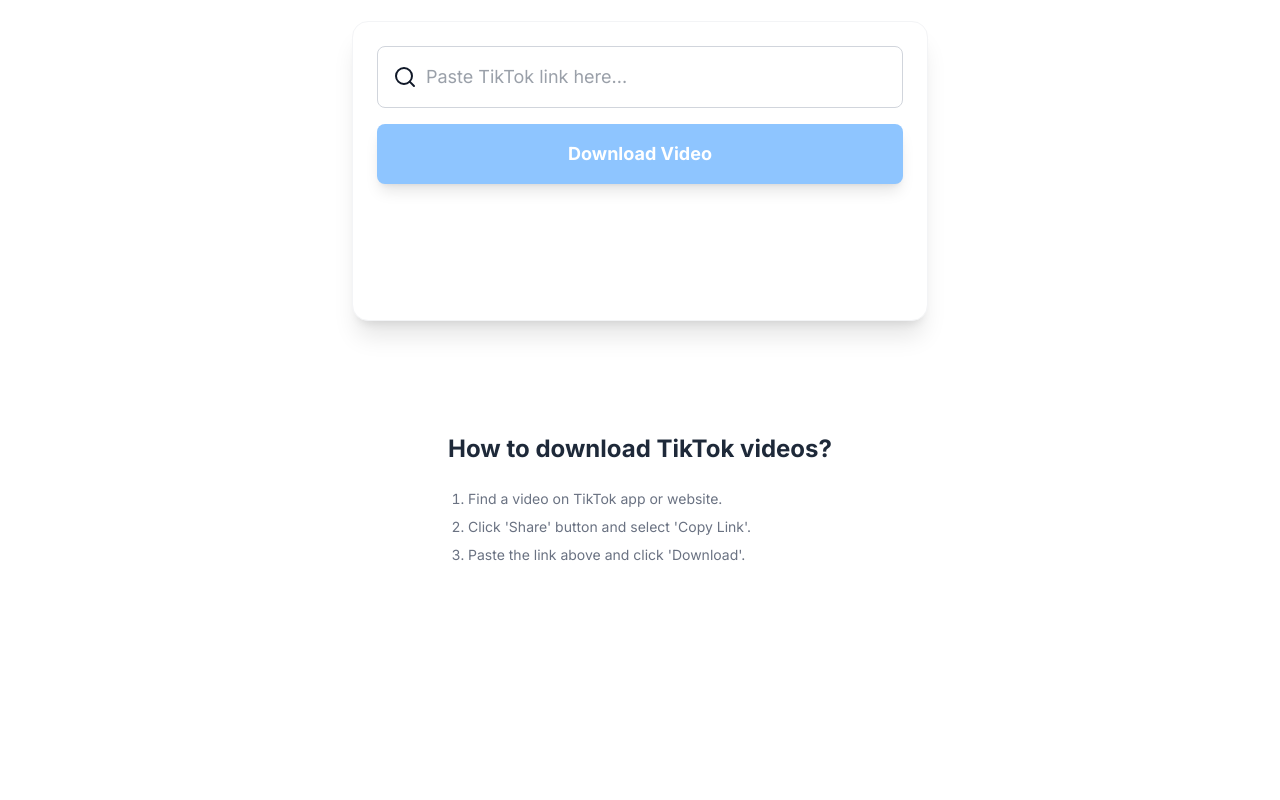
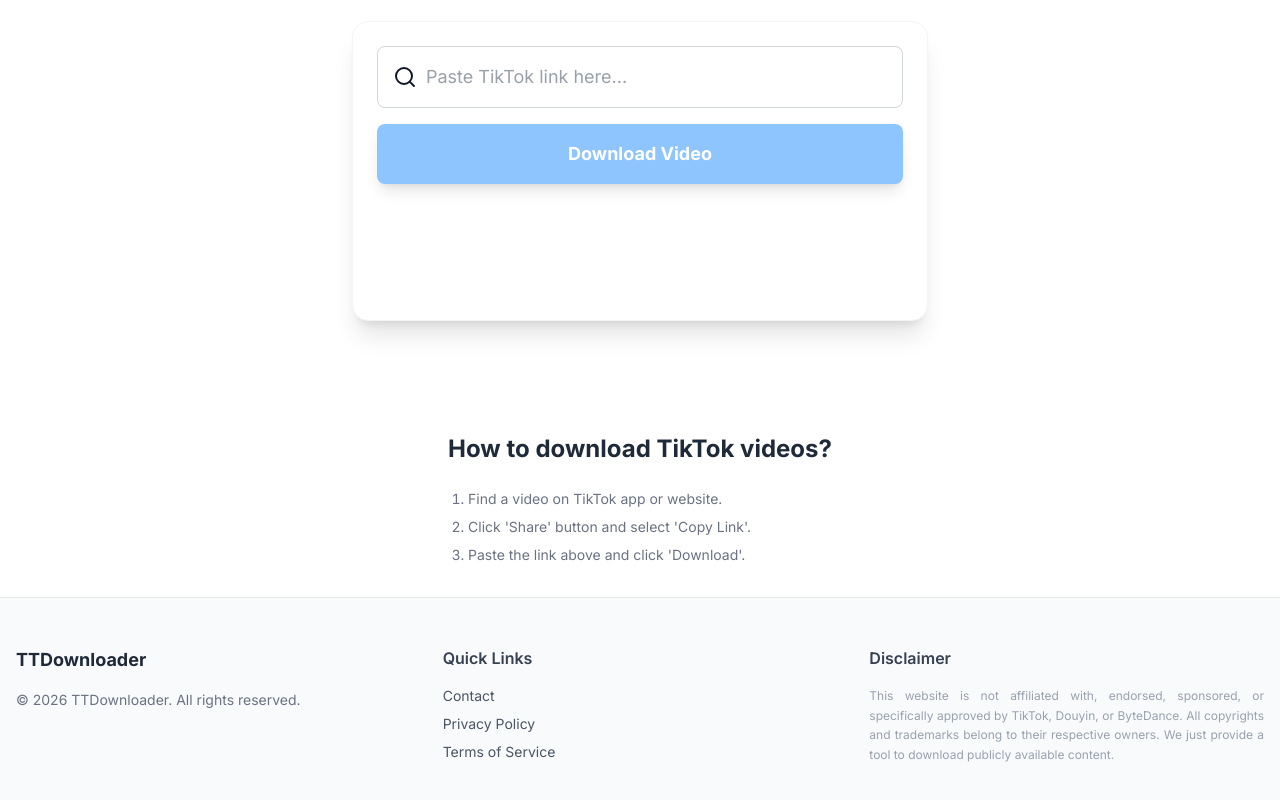
Before and after one commit to yarsted1677/ttdownload, a Next.js app: page / in a window 1280 px wide. Shown: the part 252-1052 px from the top of the page. Before the commit the page ends 849 px from the top, so only its background shows below. Built offline with nearby package versions, Linux system fonts and the light colour scheme.

Commit message:
feat: enhance Footer and Navbar components with localization support and new links

```diff
--- a/components/Footer.tsx
+++ b/components/Footer.tsx
@@ -1,11 +1,49 @@
-import React from 'react';
+import Link from "next/link";
+import { TEXTS } from "@/locales/en";
 
-export default function Footer (){
+export default function Footer() {
+  return (
+    <footer className="w-full bg-gray-50 border-t border-gray-200 mt-auto">
+      <div className="container mx-auto px-4 py-12">
+        <div className="grid grid-cols-1 md:grid-cols-3 gap-8">
 
-    return(
+          <div className="space-y-4">
+            <h3 className="text-lg font-bold text-gray-800">{TEXTS.navbar.brand}</h3>
+            <p className="text-sm text-gray-500">
+              {TEXTS.footer.copyright}
+            </p>
+          </div>
 
-        <div/>
+          <div className="space-y-4">
+            <h4 className="font-semibold text-gray-700">{TEXTS.footer.quickLinks}</h4>
+            <ul className="space-y-2 text-sm text-gray-600">
+              <li>
+                <Link href="/contact" className="hover:text-blue-600 transition-colors">
+                  {TEXTS.footer.contact}
+                </Link>
+              </li>
+              <li>
+                <Link href="#" className="hover:text-blue-600 transition-colors">
+                  {TEXTS.footer.privacy}
+                </Link>
+              </li>
+              <li>
+                <Link href="#" className="hover:text-blue-600 transition-colors">
+                  {TEXTS.footer.terms}
+                </Link>
+              </li>
+            </ul>
+          </div>
 
-    )
+          <div className="space-y-4">
+            <h4 className="font-semibold text-gray-700">{TEXTS.footer.disclaimerTitle}</h4>
+            <p className="text-xs text-gray-400 leading-relaxed text-justify">
+              {TEXTS.footer.disclaimerText}
+            </p>
+          </div>
 
+        </div>
+      </div>
+    </footer>
+  );
 }
--- a/locales/en.ts
+++ b/locales/en.ts
@@ -24,5 +24,22 @@
     step1: "Find a video on TikTok app or website.",
     step2: "Click 'Share' button and select 'Copy Link'.",
     step3: "Paste the link above and click 'Download'.",
+  },
+  footer: {
+    quickLinks: "Quick Links",
+    contact: "Contact",
+    privacy: "Privacy Policy",
+    terms: "Terms of Service",
+    disclaimerTitle: "Disclaimer",
+    disclaimerText: "This website is not affiliated with, endorsed, sponsored, or specifically approved by TikTok, Douyin, or ByteDance. All copyrights and trademarks belong to their respective owners. We just provide a tool to download publicly available content.",
+    copyright: "© 2026 TTDownloader. All rights reserved.",
+  },
+
+  contactPage: {
+    title: "Contact Us",
+    desc: "Have questions, suggestions, or need to report an issue? Reach out to us.",
+    emailLabel: "Email us at:",
+    email: "support@ttdownloader.com",
+    backBtn: "Back to Home",
   }
 };
```
Also changed, not shown: components/Navbar.tsx (+2 -14 lines).
